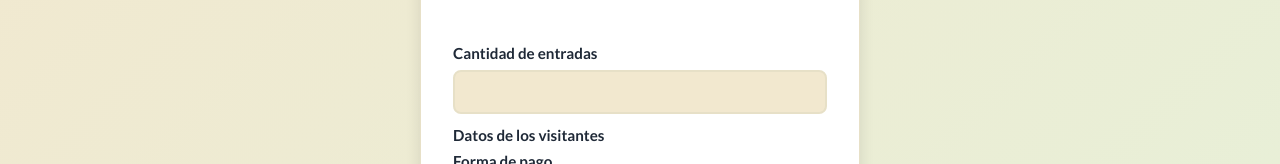
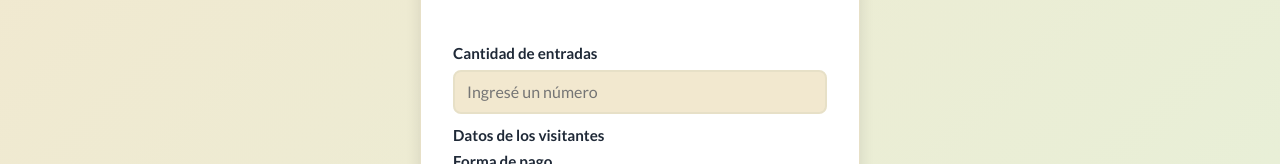
Before and after one commit to TiziCarrizo/ICS_G3_4K4_2026, an Angular app in the folder TrabajosPracticos/Practico_6/frontend/: page /comprar-entrada in a window 1280 px wide. Shown: the part 399-563 px from the top of the page. Built offline with nearby package versions, Linux system fonts and the light colour scheme.

Commit message:
90090: Mensaje placeholder en comprar-entrada

```diff
--- a/TrabajosPracticos/Practico_6/frontend/src/app/pages/comprar-entrada/comprar-entrada.html
+++ b/TrabajosPracticos/Practico_6/frontend/src/app/pages/comprar-entrada/comprar-entrada.html
@@ -36,7 +36,8 @@
     <div class="form-group" [ngClass]="{'invalid': isInvalid('cantidadEntradas')}">
         <label>Cantidad de entradas</label>
         <input type="number" formControlName="cantidadEntradas" intRange [rangeMin]="0" [rangeMax]="10" inputmode="numeric"
-            autocomplete="off" (input)="$event.preventDefault(); actualizarVisitantes()" />
+            autocomplete="off" placeholder="Ingresé un número"
+            (input)="$event.preventDefault(); actualizarVisitantes()" />
         @if(isInvalid('cantidadEntradas')){
         <small class="error" aria-live="polite">
             @if(hasError('cantidadEntradas','required')) {
```
